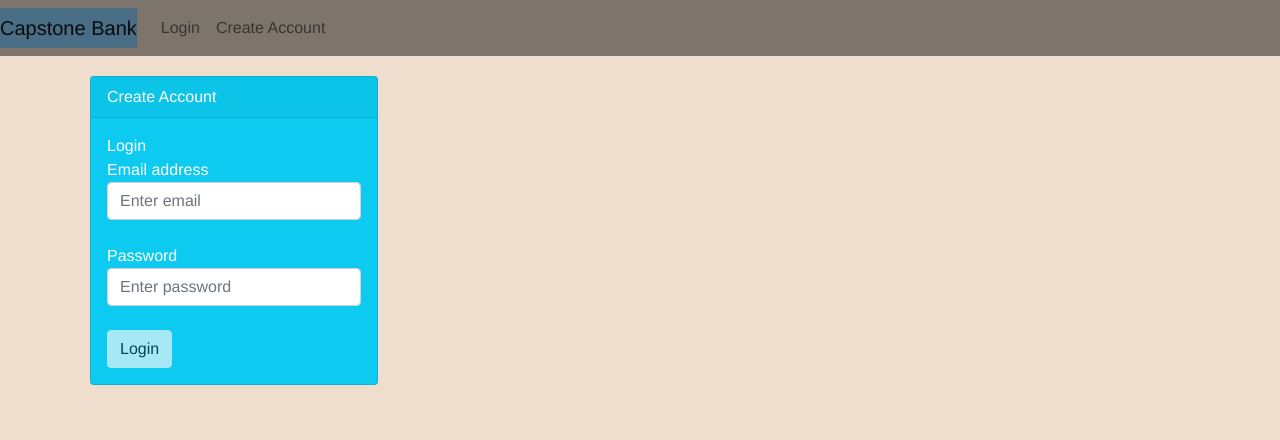
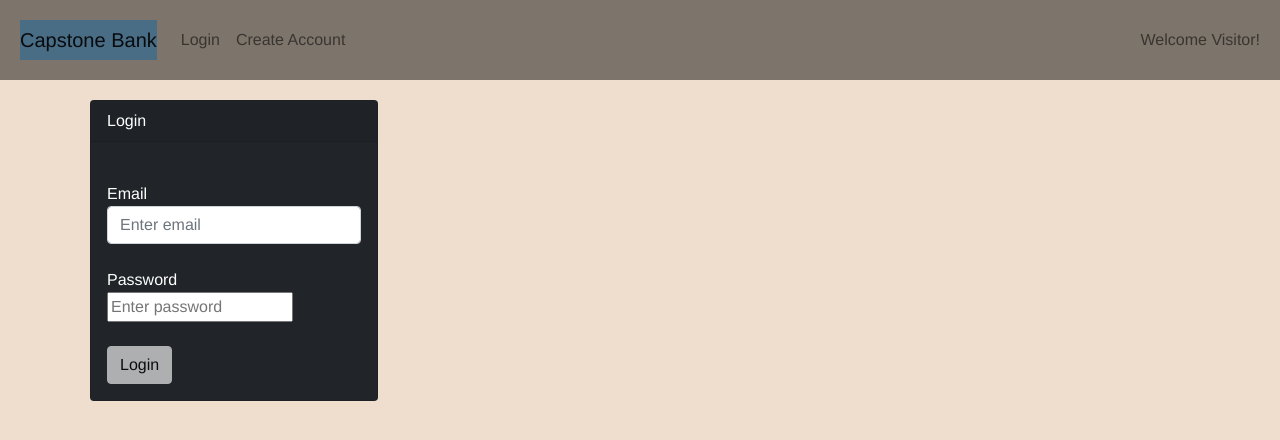
Before and after one commit to B3x0r/Capstone-Bank-CRA, a React (Create React App) app: page /#/login in a window 1280 px wide. Shown: the top 440 px of the page. Built offline with nearby package versions, Linux system fonts and the light colour scheme.

Commit message:
fix user name display

```diff
--- a/src/context.js
+++ b/src/context.js
@@ -30,6 +30,7 @@ const UserProvider = ( {children} ) => {
     return apiLogin({ email, password })
       .then(async (result) => {
         const user = await result.json();
+        console.log(user);
         if (user.success !== false) {
           setUser(user);
           setBalance(user.balance)
@@ -90,10 +91,10 @@ function Card(props) {
     <div className={classes()} style={{ maxWidth: "18rem" }}>
       <div className="card-header">{props.header}</div>
       <div className="card-body">
-        {props.title && <h5 className="card-title">{props.title}</h5>}
+        {props.title && <h4 className="card-title">{props.title}</h4>}
         {props.text && <p className="card-text">{props.text}</p>}
         {props.body}
-        {props.status && <div id="createStatus">{props.status}</div>}
+        {props.status && <div id='createStatus'>{props.status}</div>}
       </div>
     </div>
   );
--- a/src/createaccount.js
+++ b/src/createaccount.js
@@ -1,6 +1,6 @@
-import React from 'react';
-import { validate } from './utility';
-import { UserContext, Card } from './context';
+import React from "react";
+import { validate } from "./utility";
+import { UserContext, Card } from "./context";
 
 function CreateAccount() {
   const [show, setShow] = React.useState(true);
@@ -27,16 +27,18 @@ function CreateAccount() {
 
   return (
     <Card
-      bgcolor="info"
+      bgcolor="dark"
       header="Create Account"
       status={status}
       body={
         show ? (
           <>
+            <form>
+            <br />
               Name
               <br />
               <input
-              type="input"
+                type="text"
                 className="form-control"
                 id="name"
                 placeholder="Enter name"
@@ -58,10 +60,11 @@ function CreateAccount() {
               Password
               <br />
               <input
+                id="password"
+                className="password"
                 type="password"
-              className="form-control"
-              id="password"
                 placeholder="Enter password"
+                autoComplete="on"
                 value={password}
                 onChange={(e) => setPassword(e.currentTarget.value)}
               />
@@ -74,6 +77,7 @@ function CreateAccount() {
               >
                 Create Account
               </button>
+            </form>
           </>
         ) : (
           <>
--- a/src/deposit.js
+++ b/src/deposit.js
@@ -42,16 +42,30 @@ function Deposit(){
 //input type="number" would be better for deposit, but then, you will not get a NaN error
   return (
     <Card
-      bgcolor="info"
+      bgcolor="dark"
       header="Deposit"
       status={status}
       title="Balance"
       text={"$" + parseFloat(balance).toFixed(2)}
       body={show ? (
               <>
-              Deposit<br/>
-              <input type="text" className="form-control" id="add" placeholder="Amount to Deposit"  onChange={onChange} /><br/>
-              <button type="submit" disabled={!ready} className="btn btn-light" onClick={handleCreate}>Deposit</button>
+              <h5>Deposit</h5>
+              <br/>
+              <form>
+              <input type="text"
+                className="form-control"
+                id="add" placeholder="Amount to Deposit"
+                onChange={onChange}
+              />
+              </form>
+              <br/>
+              <button type="submit"
+              disabled={!ready}
+              className="btn btn-light"
+              onClick={handleCreate}
+              >
+                Deposit
+              </button>
               </>
             ):(
               <>
--- a/src/home.js
+++ b/src/home.js
@@ -4,11 +4,11 @@ import React from 'react';
 function Home(){
   return (
     <Card
-      bgcolor="info"
-      txtcolor="black"
-      header="Your Town Bank"
+      bgcolor="dark"
+      txtcolor="white"
+      header="Capstone Bank"
       title="Welcome to Your Town Bank"
-      text="You can move around using the navigation bar."
+      text="A fun way to manage imaginary money."
       body={(<img src="dmitry-demidko-eBWzFKahEaU-unsplash.jpg" className="img-fluid" alt="Image of money by Dmitry Demidko"/>)}
     />
   );
--- a/src/index.css
+++ b/src/index.css
@@ -57,7 +57,3 @@ code {
 .h1 {
   color: rgb(216, 221, 239);
 }
-
-.bgcolor {
-  color: rgb(73,109,133);
-}
--- a/src/login.js
+++ b/src/login.js
@@ -1,24 +1,26 @@
-import React from 'react';
-import { validate } from './utility';
-import { UserContext, Card } from './context';
+import React from "react";
+import { validate } from "./utility";
+import { UserContext, Card } from "./context";
 
 function Login() {
-	const [email, setEmail] = React.useState('');
-	const [password, setPassword] = React.useState('');
-	const {isLoggedin, setIsLoggedin, validateLogin} = React.useContext(UserContext);
-
+  const [email, setEmail] = React.useState("");
+  const [password, setPassword] = React.useState("");
+  const { isLoggedin, setIsLoggedin, validateLogin } =
+    React.useContext(UserContext);
 
   const handleLogin = () => {
-		if (!validate(email, "email")) return;
-		if (!validate(password, "password")) return;
+    if (!validate(email, "email")) return <h5>Email not found.</h5>;
+    if (!validate(password, "password"))
+      return <h5>Password does not match our records.</h5>;
 
-		validateLogin ({email, password}).
-			then(() => {
-				setIsLoggedin(true)
-				setEmail('');
-				setPassword('');
-			}).
-			catch(() => setIsLoggedin(false));
+    validateLogin({ email, password })
+      .then(() => {
+        setEmail("");
+        setPassword("");
+      })
+      .catch(() => {
+        setIsLoggedin(false);
+      });
   };
 
   const handleLogout = () => {
@@ -27,14 +29,14 @@ function Login() {
 
   return (
     <Card
-			bgcolor="info"
-			header="Create Account"
+      bgcolor="dark"
+      header="Login"
       body={
         !isLoggedin ? (
           <>
-						Login
+            <form>
               <br />
-						Email address
+              Email
               <br />
               <input
                 type="email"
@@ -48,13 +50,15 @@ function Login() {
               Password
               <br />
               <input
+                id="password"
+                className="password"
                 type="password"
-							className="form-control"
-							id="password"
                 placeholder="Enter password"
+                autoComplete="on"
                 value={password}
                 onChange={(e) => setPassword(e.currentTarget.value)}
               />
+            </form>
             <br />
             <button
               type="submit"
@@ -68,9 +72,11 @@ function Login() {
         ) : (
           <>
             <h5>User is logged in</h5>
-						<button type="submit"
+            <button
+              type="submit"
               className="btn btn-light"
-							onClick={handleLogout}>
+              onClick={handleLogout}
+            >
               Logout User
             </button>
           </>
--- a/src/logout.js
+++ b/src/logout.js
@@ -2,9 +2,7 @@ import React from 'react';
 import { UserContext, Card } from './context';
 
 function Logout() {
-	const [email, setEmail] = React.useState('');
-	const [password, setPassword] = React.useState('');
-	const {isLoggedin, setIsLoggedin, validateLogin} = React.useContext(UserContext);
+	const { setIsLoggedin } = React.useContext(UserContext);
 
 	const handleLogout = () => {
 		setIsLoggedin(false);
--- a/src/navbar.js
+++ b/src/navbar.js
@@ -32,7 +32,7 @@ function NavBar() {
 
   return (
     <>
-      <nav className="navbar navbar-expand-lg navbar-light info">
+      <nav className="navbar navbar-expand-lg navbar-light info" style={{padding: "20px"}}>
         <a
           className={"navbar-brand " + activePage("home")}
           data-toggle="tooltip"
@@ -123,7 +123,6 @@ function NavBar() {
                 AllData<span className="tooltiptext"></span>
               </a>
             </li>
-
           <li className="nav-item ">
               <a
                 className={"nav-link " + activePage("Logout/")}
@@ -136,13 +135,23 @@ function NavBar() {
                 Log Out<span className="tooltiptext"></span>
               </a>
             </li>
-            <span className="navbar-text">
-              Welcome {user.name}!
-            </span>
             </>
             }
           </ul>
         </div>
+            {isLoggedin ?
+              <>
+                <span className="navbar-text">
+                  Welcome {user.name}!
+                </span>
+              </>
+              :
+              <>
+                <span className="navbar-text">
+                  Welcome Visitor!
+                </span>
+              </>
+            }
       </nav>
     </>
   );
--- a/src/withdraw.js
+++ b/src/withdraw.js
@@ -46,15 +46,23 @@ function Withdraw(){
   //input type="number" would be better for deposit, but then, you will not get a NaN error
   return (
     <Card
-      bgcolor="info"
+      bgcolor="dark"
       header="Withdraw"
       status={status}
       title="Balance"
       text={"$" + parseFloat(balance).toFixed(2)}
       body={show ? (
               <>
-              Withdraw<br/>
-              <input type="text" className="form-control" id="subtract" placeholder="Amount to Withdraw" onChange={onChange} /><br/>
+              <h5>Withdraw</h5>
+              <br/>
+              <form>
+                <input type="text"
+                className="form-control"
+                id="subtract"
+                placeholder="Amount to Withdraw"
+                onChange={onChange} />
+                <br/>
+              </form>
               <button type="submit" disabled={!ready} className="btn btn-light" onClick={handleCreate}>Withdraw</button>
               </>
             ):(
```
Also changed, not shown: 1 other file (tests, documents, lock files or other folders). Lines whose indentation alone changed are shown as unchanged.
